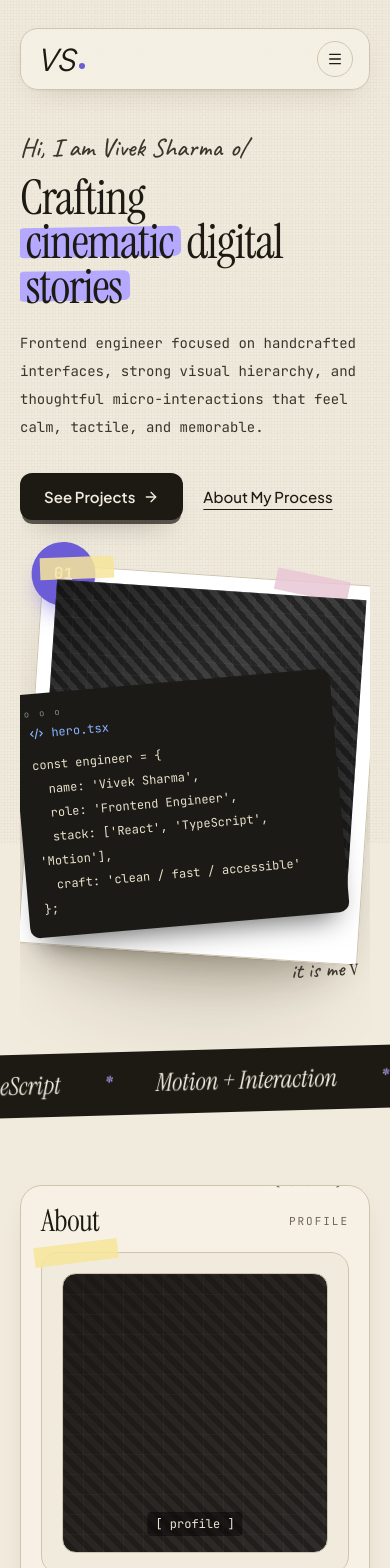
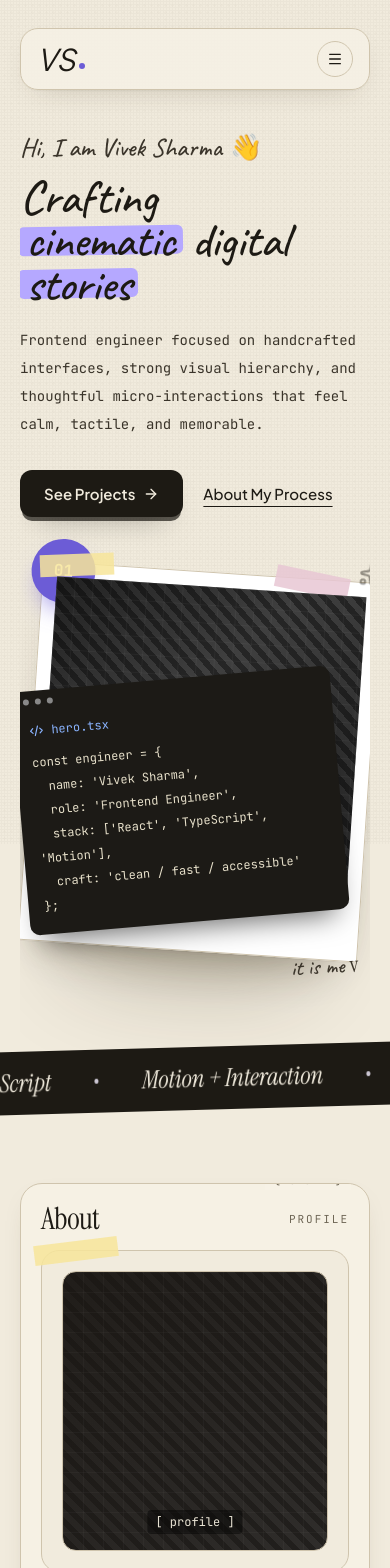
Before and after one commit to KEX-03/Portfolio-V2, a React (Vite) app: page / in a window 390 px wide. Shown: the top 1568 px of the page. Built offline with nearby package versions, Linux system fonts and the light colour scheme.

Commit message:
feat(ui): refine hero/process/marquee with icons, wave emoji, and handwritten headline

```diff
--- a/src/index.css
+++ b/src/index.css
@@ -207,9 +207,13 @@ body::before {
   gap: 2.7rem;
 }
 
-.marquee-star {
-  color: var(--accent);
-  font-size: 1.3rem;
+.marquee-separator {
+  display: inline-block;
+  width: 0.28rem;
+  height: 0.28rem;
+  border-radius: 999px;
+  background: color-mix(in oklab, var(--paper) 72%, var(--accent) 28%);
+  opacity: 0.9;
 }
 
 .tech-marquee {
--- a/src/sections/ContactSection.tsx
+++ b/src/sections/ContactSection.tsx
@@ -1,11 +1,11 @@
-import { Mail, MapPin, Code2, Briefcase, FileText } from "lucide-react";
+import { Mail, MapPin, Github, Linkedin, FileBadge2 } from "lucide-react";
 import { motion } from "framer-motion";
 import { Section } from "@/components/layout/Section";
 
 const socialLinks = [
-  { label: "GitHub", href: "#", icon: Code2 },
-  { label: "LinkedIn", href: "#", icon: Briefcase },
-  { label: "Resume", href: "#", icon: FileText },
+  { label: "GitHub", href: "#", icon: Github },
+  { label: "LinkedIn", href: "#", icon: Linkedin },
+  { label: "Resume", href: "#", icon: FileBadge2 },
 ];
 
 export function ContactSection() {
--- a/src/sections/HeroSection.tsx
+++ b/src/sections/HeroSection.tsx
@@ -1,5 +1,5 @@
 import { motion, useReducedMotion } from "framer-motion";
-import { Code2 } from "lucide-react";
+import { Code2, Sparkles } from "lucide-react";
 import { PrimaryButton } from "@/components/ui/PrimaryButton";
 import { SecondaryButton } from "@/components/ui/SecondaryButton";
 import { fadeInUp, staggerSoft } from "@/utils/motion";
@@ -26,13 +26,13 @@ export function HeroSection() {
         <motion.p variants={fadeInUp} className="inline-flex items-center gap-2 font-hand text-[26px] text-ink-2 sm:text-[32px]">
           Hi, I am Vivek Sharma
           <span aria-hidden="true" className="inline-block origin-[70%_70%] animate-[wave_2.6s_ease-in-out_infinite]">
-            o/
+            👋
           </span>
         </motion.p>
 
         <motion.h1
           variants={fadeInUp}
-          className="mt-2 max-w-[13ch] font-serif text-[clamp(3rem,10vw,7.75rem)] leading-[0.92] tracking-[-0.025em] 3xl:text-[clamp(4.25rem,8vw,9rem)]"
+          className="mt-2 max-w-[13ch] font-hand text-[clamp(3rem,10vw,7.75rem)] leading-[0.9] tracking-[-0.012em] 3xl:text-[clamp(4.25rem,8vw,9rem)]"
         >
           Crafting <span className="hero-highlight">cinematic</span> digital <span className="hero-highlight">stories</span>
         </motion.h1>
@@ -71,9 +71,10 @@ export function HeroSection() {
           <span className="absolute -left-3 -top-6 grid size-[64px] place-content-center rounded-full bg-accent-deep font-mono text-base font-bold text-white shadow-[0_14px_24px_-10px_color-mix(in_oklab,var(--accent-deep)_70%,transparent)] sm:-left-4 sm:-top-7 sm:size-[78px] sm:text-lg">
             01
           </span>
-          <span className="absolute -right-1 -top-6 font-serif text-3xl text-ink animate-[twinkle_2.2s_ease-in-out_infinite]">
-            *
-          </span>
+          <Sparkles
+            className="absolute -right-1 -top-6 size-7 text-ink animate-[twinkle_2.2s_ease-in-out_infinite]"
+            aria-hidden="true"
+          />
           <span className="absolute -left-1 top-[-10px] h-[22px] w-[74px] -rotate-[6deg] bg-tape/85 sm:w-[88px]" />
           <span className="absolute right-8 top-[-8px] h-[22px] w-[74px] rotate-[8deg] bg-[#e8c7d4]/85 sm:right-12 sm:w-[88px]" />
 
@@ -90,7 +91,11 @@ export function HeroSection() {
           transition={reduceMotion ? undefined : { duration: 7, repeat: Infinity, ease: "easeInOut", delay: 0.3 }}
           className="absolute bottom-16 left-0 w-[min(92%,320px)] -rotate-2 rounded-[10px] bg-[#1c1a16] px-4 pb-4 pt-7 font-mono text-[12px] leading-6 text-[#e8e1cb] shadow-[0_18px_28px_-14px_rgba(0,0,0,0.6)] sm:bottom-20 sm:w-[min(90%,360px)] sm:-rotate-3 sm:text-[12.5px] sm:leading-7"
         >
-          <div className="absolute left-3 top-2 text-[9px] tracking-[0.25em] text-[#888]">o o o</div>
+          <div className="absolute left-3 top-2 flex items-center gap-1.5" aria-hidden="true">
+            <span className="block size-1.5 rounded-full bg-[#888]" />
+            <span className="block size-1.5 rounded-full bg-[#888]" />
+            <span className="block size-1.5 rounded-full bg-[#888]" />
+          </div>
           <div className="mb-2 inline-flex items-center gap-2 text-[#8ab4ff]">
             <Code2 className="size-3.5" />
             <span>hero.tsx</span>
--- a/src/sections/MarqueeBandSection.tsx
+++ b/src/sections/MarqueeBandSection.tsx
@@ -109,7 +109,7 @@ export function MarqueeBandSection() {
           {loopItems.map((item, index) => (
             <span key={`${item}-${index}`} className="marquee-item">
               {item}
-              <span className="marquee-star">*</span>
+              <span className="marquee-separator" aria-hidden="true" />
             </span>
           ))}
         </div>
--- a/src/sections/ProcessSection.tsx
+++ b/src/sections/ProcessSection.tsx
@@ -1,9 +1,11 @@
-import { ArrowRight } from "lucide-react";
+import { ArrowRight, Search, PenTool, Code2, Rocket } from "lucide-react";
 import { motion } from "framer-motion";
 import { Section } from "@/components/layout/Section";
 import { PROCESS_STEPS } from "@/data/process";
 
 export function ProcessSection() {
+  const stepIcons = [Search, PenTool, Code2, Rocket];
+
   return (
     <Section id="process" aria-label="Process">
       <div className="section-card relative">
@@ -16,7 +18,9 @@ export function ProcessSection() {
         <p className="mb-6 mt-[-6px] font-hand text-[26px] text-ink-2 3xl:text-[30px]">from idea to launch</p>
 
         <div className="grid gap-4 md:grid-cols-2 xl:grid-cols-4 2xl:gap-5 3xl:gap-6">
-          {PROCESS_STEPS.map((step, index) => (
+          {PROCESS_STEPS.map((step, index) => {
+            const StepIcon = stepIcons[index] ?? Search;
+            return (
             <motion.article
               key={step.number}
               initial={{ opacity: 0, y: 10 }}
@@ -29,10 +33,14 @@ export function ProcessSection() {
                 <span className="font-mono text-xs text-muted">{step.number}</span>
                 {index < PROCESS_STEPS.length - 1 ? <ArrowRight className="size-4 text-ink-2" aria-hidden="true" /> : null}
               </div>
+              <div className="mb-3 inline-flex size-9 items-center justify-center rounded-lg border border-line bg-paper-3 text-ink">
+                <StepIcon className="size-4" aria-hidden="true" />
+              </div>
               <h3 className="font-serif text-[28px] leading-none tracking-[-0.02em] 3xl:text-[32px]">{step.title}</h3>
               <p className="mt-2 text-sm leading-6 text-ink-2 3xl:text-[15px]">{step.description}</p>
             </motion.article>
-          ))}
+            );
+          })}
         </div>
       </div>
     </Section>
```
